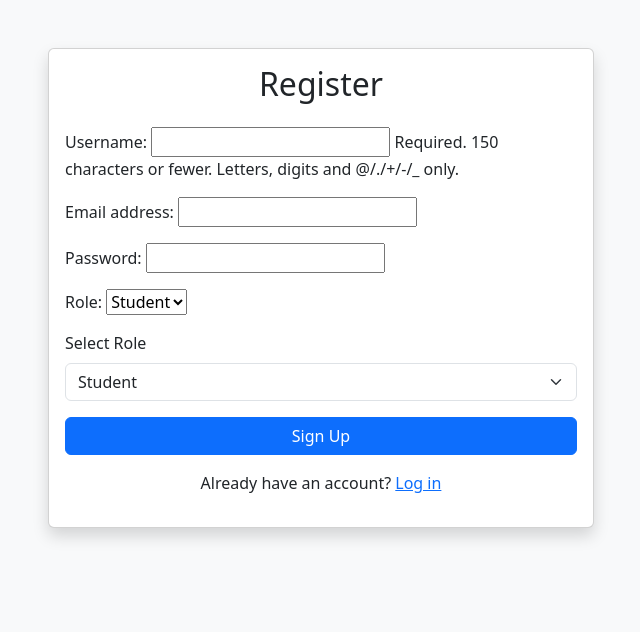
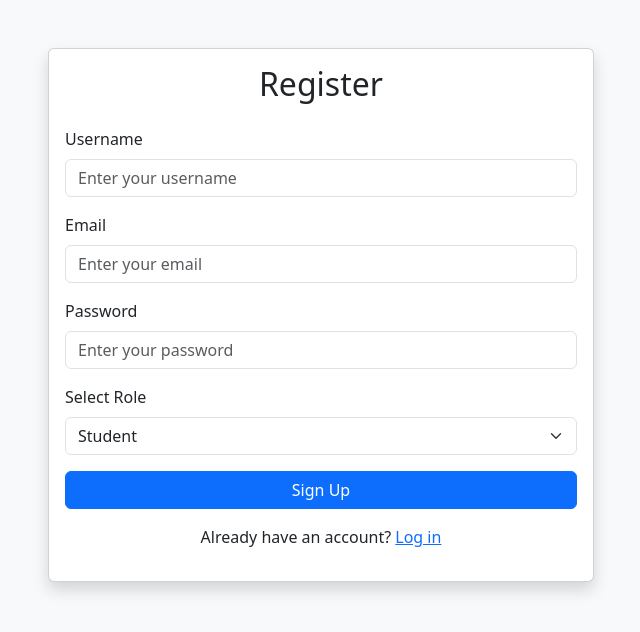
Before and after one commit to scastaneda40/django-intake, a Django app: page /register/ in a window 1280 px wide. Shown: the top 632 px of the page, without its empty margins (319-959 px from the left). Run offline with Django 5.2, Linux system fonts and the light colour scheme; parts of the project's set-up code (start-up, migrations or seed data) failed here and were passed over.

Commit message:
registration fix

```diff
--- a/intake/forms.py
+++ b/intake/forms.py
@@ -25,7 +25,6 @@ class SubmissionForm(forms.ModelForm):
 
 class RegistrationForm(forms.ModelForm):
     password = forms.CharField(widget=forms.PasswordInput)
-    role = forms.ChoiceField(choices=[('student', 'Student'), ('admin', 'Admin')], required=True)
 
     class Meta:
         model = User
--- a/intake/templates/registration/registration.html
+++ b/intake/templates/registration/registration.html
@@ -17,7 +17,16 @@
                         <form method="post">
                             {% csrf_token %}
                             <div class="mb-3">
-                                {{ form.as_p }}
+                                <label for="username" class="form-label">Username</label>
+                                <input type="text" id="username" name="username" class="form-control" placeholder="Enter your username" required>
+                            </div>
+                            <div class="mb-3">
+                                <label for="email" class="form-label">Email</label>
+                                <input type="email" id="email" name="email" class="form-control" placeholder="Enter your email" required>
+                            </div>
+                            <div class="mb-3">
+                                <label for="password" class="form-label">Password</label>
+                                <input type="password" id="password" name="password" class="form-control" placeholder="Enter your password" required>
                             </div>
                             <div class="mb-3">
                                 <label for="role" class="form-label">Select Role</label>
@@ -38,7 +47,7 @@
         </div>
     </div>
 
-    <!-- Bootstrap JS (Optional for interactivity) -->
+    <!-- Bootstrap JS -->
     <script src="https://cdn.jsdelivr.net/npm/bootstrap@5.3.0-alpha3/dist/js/bootstrap.bundle.min.js"></script>
 </body>
 </html>
```
